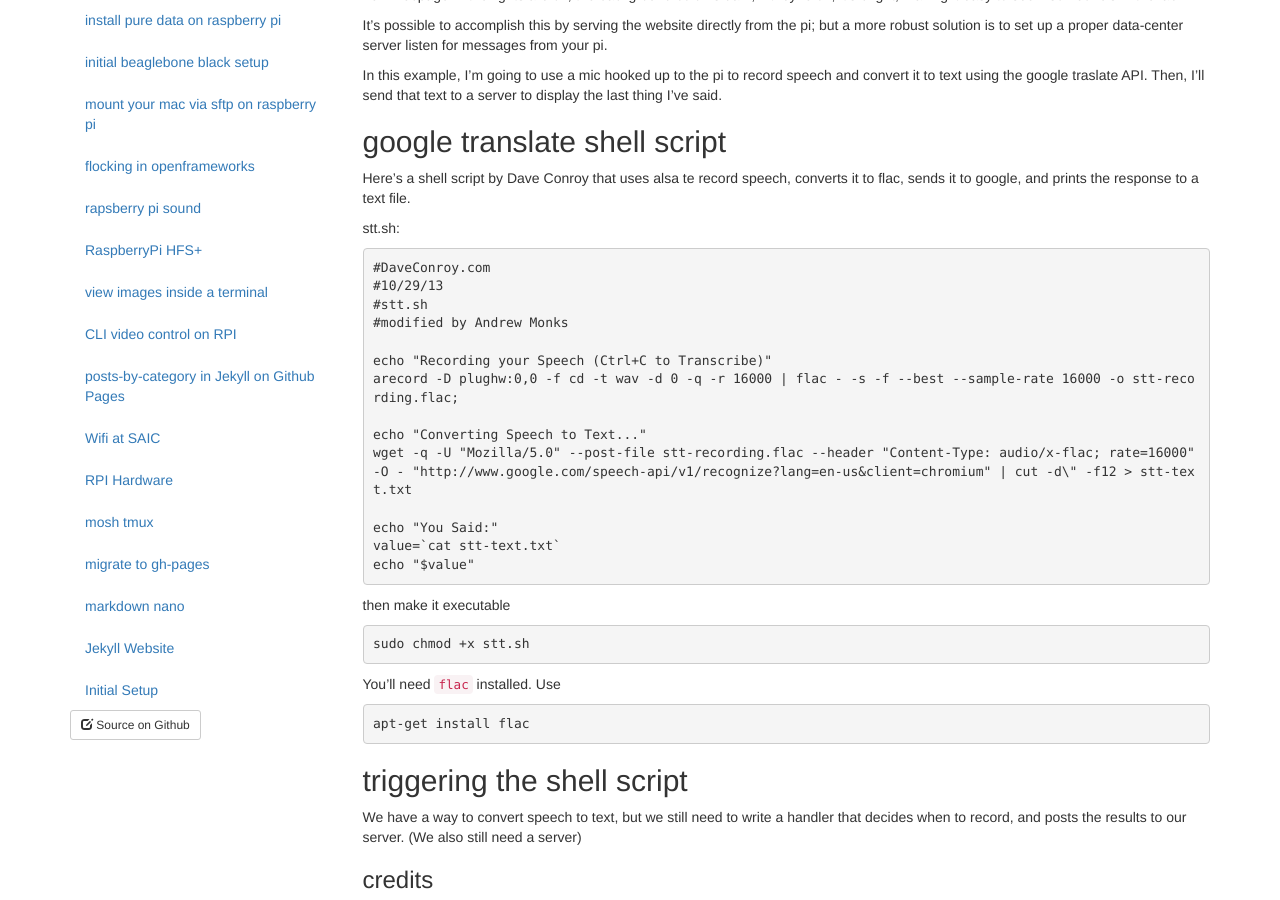
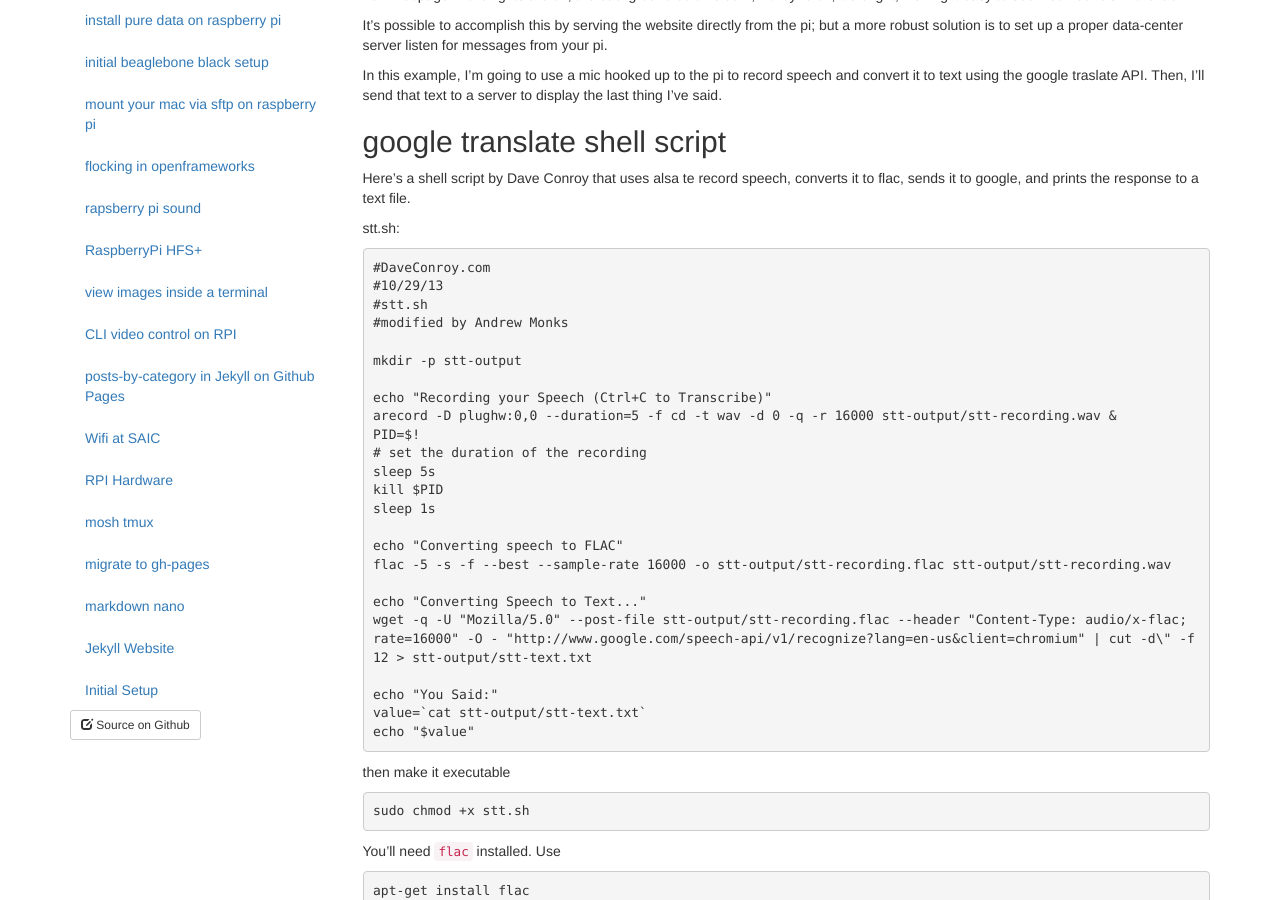
Before and after one commit to amonks/rpi-setup, a Jekyll site: the page built from _posts/2013-12-9-rpi-talk-to-api.md, in a window 1280 px wide and 900 px high, scrolled down 274 px. Built offline with Jekyll 4.4.1, drawn with Linux system fonts in a browser that asks for light colours; nearby versions of some CDN libraries.

Commit message:
updated script in readme

```diff
--- a/_posts/2013-12-9-rpi-talk-to-api.md
+++ b/_posts/2013-12-9-rpi-talk-to-api.md
@@ -30,14 +30,24 @@ stt.sh:
 	#stt.sh
 	#modified by Andrew Monks
 
+	mkdir -p stt-output
+
 	echo "Recording your Speech (Ctrl+C to Transcribe)"
-	arecord -D plughw:0,0 -f cd -t wav -d 0 -q -r 16000 | flac - -s -f --best --sample-rate 16000 -o stt-recording.flac;
+	arecord -D plughw:0,0 --duration=5 -f cd -t wav -d 0 -q -r 16000 stt-output/stt-recording.wav &
+	PID=$!
+	# set the duration of the recording
+	sleep 5s
+	kill $PID
+	sleep 1s
+
+	echo "Converting speech to FLAC"
+	flac -5 -s -f --best --sample-rate 16000 -o stt-output/stt-recording.flac stt-output/stt-recording.wav
 
 	echo "Converting Speech to Text..."
-	wget -q -U "Mozilla/5.0" --post-file stt-recording.flac --header "Content-Type: audio/x-flac; rate=16000" -O - "http://www.google.com/speech-api/v1/recognize?lang=en-us&client=chromium" | cut -d\" -f12 > stt-text.txt
+	wget -q -U "Mozilla/5.0" --post-file stt-output/stt-recording.flac --header "Content-Type: audio/x-flac; rate=16000" -O - "http://www.google.com/speech-api/v1/recognize?lang=en-us&client=chromium" | cut -d\" -f12 > stt-output/stt-text.txt
 
 	echo "You Said:"
-	value=`cat stt-text.txt`
+	value=`cat stt-output/stt-text.txt`
 	echo "$value"
 
 then make it executable
```
